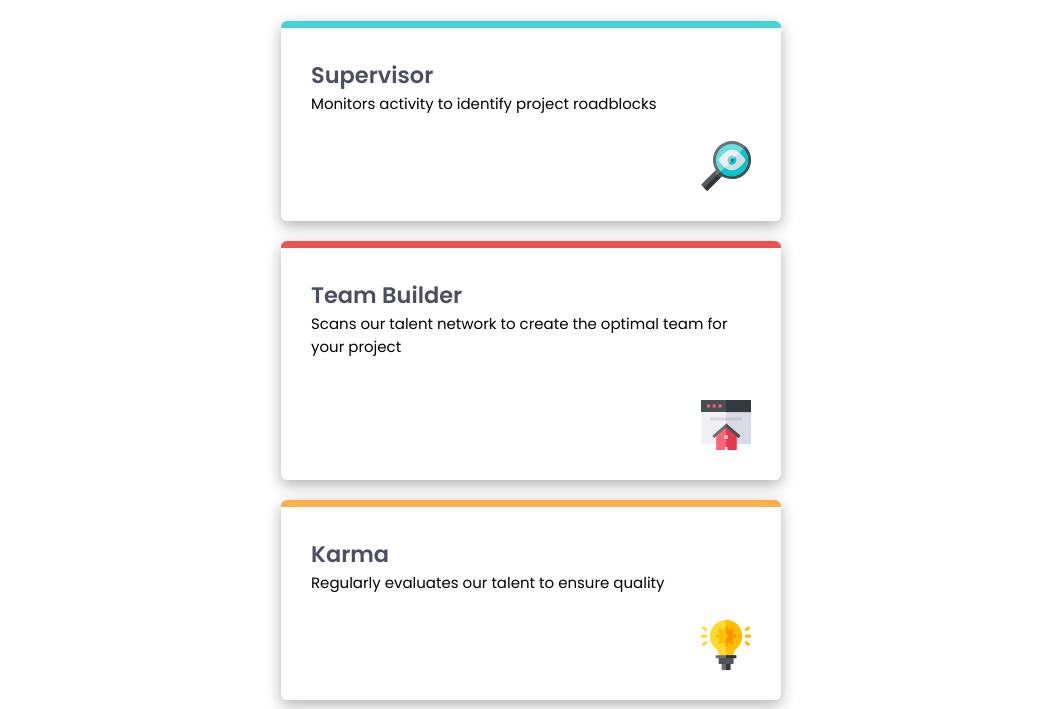
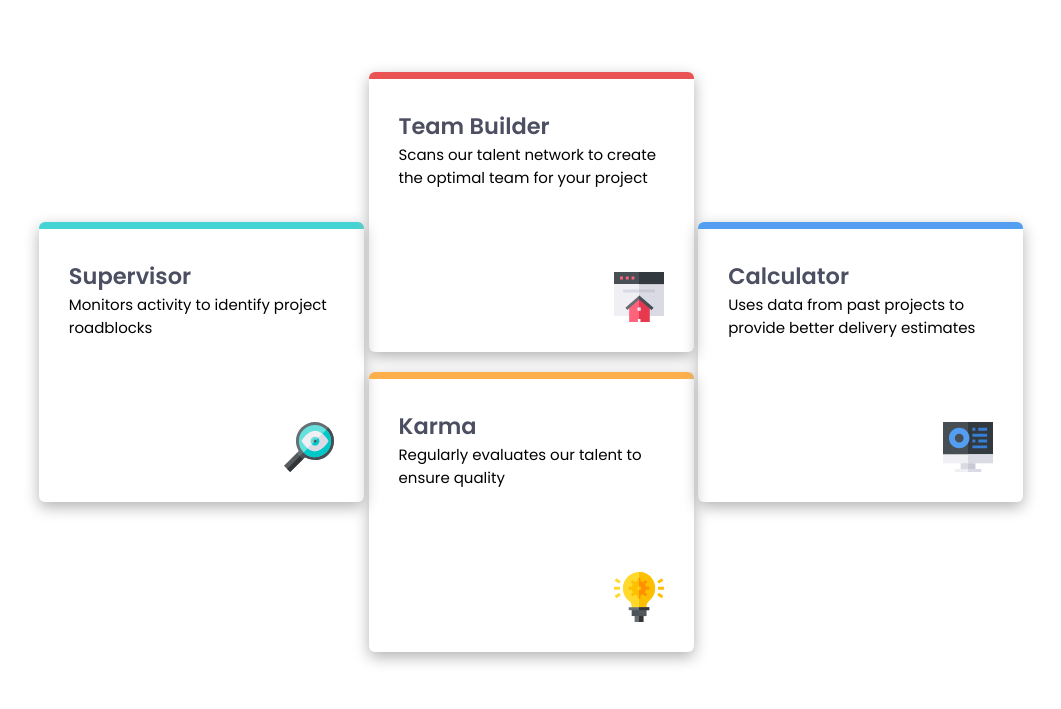
Before and after one commit to sreehariv-code/four-card-feature-section, a plain HTML site: page index.html in a window 1280 px wide. Shown: the part 299-1008 px from the top of the page, without its empty margins (109-1170 px from the left). Drawn offline with Linux system fonts and the light colour scheme.

Commit message:
added some styling

```diff
--- a/style.scss
+++ b/style.scss
@@ -52,17 +52,17 @@ main {
   .body {
     width: 100%;
     // background: yellow;
-    margin-top: 5rem;
+    // margin-top: 5rem;
     display: grid;
     gap: 20px;
-    margin-bottom: 4rem;
+    // margin-bottom: 4rem;
+    margin: 5rem auto 4rem;
     .box {
       //   border: 2px solid black;
-
-      width: clamp(365px, 60%, 500px);
+      width: clamp(345px, 60%, 500px);
       justify-self: center;
       display: grid;
-      min-height: 200px;
+      height: clamp(200px, 5rem, 500px);
       flex-direction: column;
       //   border-top: 1px solid black;
       box-shadow: var(--box-shadow) 0px 5px 15px;
@@ -72,15 +72,19 @@ main {
       grid-template-rows: 0.25fr 0.5fr 2fr;
       &:nth-child(1) {
         border-top: 7px solid var(--cyan);
+        // grid-area: start;
       }
       &:nth-child(2) {
         border-top: 7px solid var(--red);
+        // grid-area: mid1;
       }
       &:nth-child(3) {
         border-top: 7px solid var(--orange);
+        // grid-area: mid2;
       }
       &:nth-child(4) {
         border-top: 7px solid var(--blue);
+        // grid-area: end;
       }
       .heading {
         font-size: 1.5rem;
@@ -93,3 +97,64 @@ main {
     }
   }
 }
+
+@media screen and (min-width: 768px) {
+  main {
+    .body {
+      grid-template-columns: repeat(2, 352px);
+      column-gap: 25px;
+      justify-content: center;
+    }
+  }
+}
+
+@media screen and (min-width: 1030px) {
+  main {
+    .header {
+      .head,
+      .main-head {
+        font-size: 3rem;
+      }
+      .para {
+        font-size: 1.4rem;
+        width: 57ch;
+      }
+    }
+    .body {
+      grid-template-columns: repeat(3, 1fr);
+      grid-template-rows: repeat(2, 1fr);
+      max-width: 80%;
+      // max-width: 700px;
+      padding: 0 2rem;
+
+      grid-template-areas:
+        "start mid1 end"
+        "start mid2 end";
+      .box {
+        width: clamp(325px, 25%, 355px);
+        min-height: 280px;
+        gap: 0;
+        &:nth-child(1),
+        &:nth-child(4) {
+          align-self: center;
+        }
+        &:nth-child(1) {
+          // border-top: 7px solid var(--cyan);
+          grid-area: start;
+        }
+        &:nth-child(2) {
+          // border-top: 7px solid var(--red);
+          grid-area: mid1;
+        }
+        &:nth-child(3) {
+          // border-top: 7px solid var(--orange);
+          grid-area: mid2;
+        }
+        &:nth-child(4) {
+          // border-top: 7px solid var(--blue);
+          grid-area: end;
+        }
+      }
+    }
+  }
+}
```
Also changed, not shown: style.css, 1 other file.
